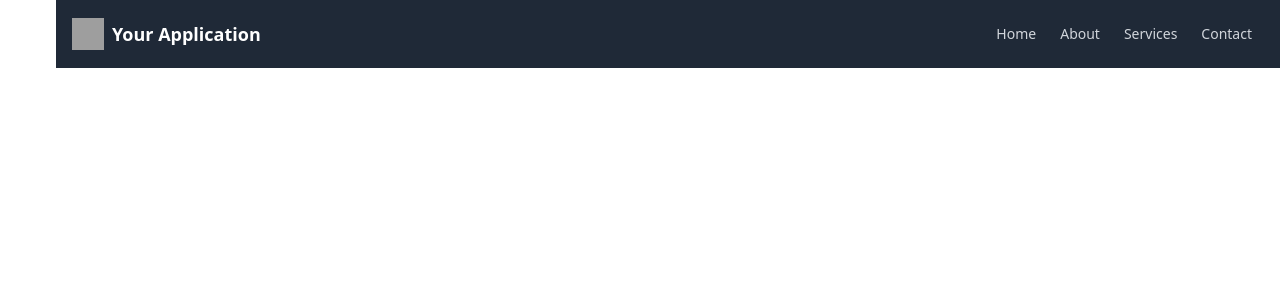
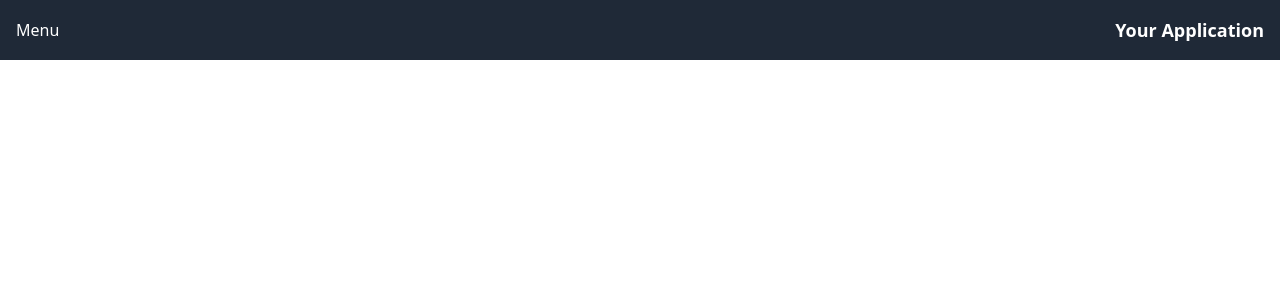
Before and after one commit to Pegiadis/mapwebapp, a React (Create React App) app: page / in a window 1280 px wide. Shown: the top 300 px of the page. Built offline with nearby package versions, Linux system fonts and the light colour scheme; grey boxes are pictures that could not be loaded.

Commit message:
Refactor the side pannel

```diff
--- a/package.json
+++ b/package.json
@@ -10,7 +10,7 @@
     "postcss": "^8.4.33",
     "react": "^18.2.0",
     "react-dom": "^18.2.0",
-    "react-scripts": "5.0.1",
+    "react-scripts": "^5.0.1",
     "tailwindcss": "^3.4.1",
     "web-vitals": "^2.1.4"
   },
--- a/src/App.js
+++ b/src/App.js
@@ -1,16 +1,17 @@
-import React from 'react';
-import TopBar from './components/TopBar'; // Assuming TopBar is in the same directory
-import LeftSidePanel from './components/LeftSidePanel'; // Import the new LeftSidePanel component
-import BurgerMenu from './components/BurgerMenu'; // Import the new BurgerMenu component
+import React, { useState } from 'react';
+import TopBar from './components/TopBar'; // make sure the path is correct
+import BurgerMenu from './components/BurgerMenu'; // make sure the path is correct
 
 const App = () => {
+    const [isPanelOpen, setIsPanelOpen] = useState(false);
+
+    const togglePanel = () => setIsPanelOpen(!isPanelOpen);
+
     return (
-        <div className="flex">
-          <BurgerMenu /> {/* Render the burger menu */}
-            <div className="flex-1">
-                <TopBar />
-                {/* Rest of your application */}
-            </div>
+        <div className="App">
+            <TopBar togglePanel={togglePanel} />
+            <BurgerMenu isPanelOpen={isPanelOpen} togglePanel={togglePanel} />
+            {/* Rest of your application */}
         </div>
     );
 };
--- a/src/components/BurgerMenu.js
+++ b/src/components/BurgerMenu.js
@@ -1,36 +1,11 @@
-import React, { useState } from 'react';
+import React from 'react';
 
-const BurgerMenu = () => {
-  const [isOpen, setIsOpen] = useState(false);
-
-  const toggleMenu = () => {
-    setIsOpen(!isOpen);
-  };
-
+const BurgerMenu = ({ isPanelOpen, togglePanel }) => {
     return (
-    <div>
-      {/* Burger Menu Button */}
-      <button
-        onClick={toggleMenu}
-        className="p-4 focus:outline-none focus:ring-2 focus:ring-offset-2 focus:ring-indigo-500"
-      >
-        {/* Icon for burger menu (can be replaced with an actual icon) */}
-        <div className="block w-6 h-0.5 bg-white mb-1"></div>
-        <div className="block w-6 h-0.5 bg-white mb-1"></div>
-        <div className="block w-6 h-0.5 bg-white"></div>
-      </button>
-
-      {/* Side Panel */}
-      {isOpen && (
-        <div className="fixed top-0 left-0 w-64 h-full bg-gray-800 text-white z-50 shadow-lg">
-          {/* Close Button */}
-          <button
-            onClick={toggleMenu}
-            className="text-gray-300 hover:text-white px-3 py-2 text-sm"
-          >
+        <div className={`fixed top-0 left-0 w-64 h-full bg-gray-800 text-white z-50 transform transition-transform duration-300 ease-in-out ${isPanelOpen ? "translate-x-0" : "-translate-x-full"}`}>
+            <button onClick={togglePanel} className="text-gray-300 hover:text-white px-3 py-2 text-sm">
                 Close
             </button>
-          {/* Menu Content */}
             <div className="p-4">
                 <div className="mb-4 bg-gray-600 p-3 rounded">Menu Item 1</div>
                 <div className="mb-4 bg-gray-600 p-3 rounded">Menu Item 2</div>
@@ -38,8 +13,6 @@ const BurgerMenu = () => {
                 {/* ... more items */}
             </div>
         </div>
-      )}
-    </div>
     );
 };
 
--- a/src/components/TopBar.js
+++ b/src/components/TopBar.js
@@ -1,20 +1,14 @@
 import React from 'react';
 
-const TopBar = () => {
+const TopBar = ({ togglePanel }) => {
     return (
-        <nav className="bg-gray-800 p-4">
-            <div className="container mx-auto flex items-center justify-between">
-                <div className="flex items-center">
-                    <img src="/your-logo.png" alt="Your Logo" className="h-8 w-8 mr-2" />
-                    <span className="text-white text-lg font-semibold">Your Application</span>
-                </div>
-                <div className="flex items-center">
-                    <a href="#" className="text-gray-300 hover:text-white px-3 py-2 rounded-md text-sm font-medium">Home</a>
-                    <a href="#" className="text-gray-300 hover:text-white px-3 py-2 rounded-md text-sm font-medium">About</a>
-                    <a href="#" className="text-gray-300 hover:text-white px-3 py-2 rounded-md text-sm font-medium">Services</a>
-                    <a href="#" className="text-gray-300 hover:text-white px-3 py-2 rounded-md text-sm font-medium">Contact</a>
-                </div>
-            </div>
+        <nav className="bg-gray-800 p-4 flex justify-between items-center">
+            <button onClick={togglePanel} className="text-white">
+                {/* Here you would include your burger menu icon */}
+                <span>Menu</span>
+            </button>
+            <span className="text-white text-lg font-semibold">Your Application</span>
+            {/* Rest of your top bar */}
         </nav>
     );
 };
```
Also changed, not shown: 1 other file (tests, documents, lock files or other folders). Lines whose indentation alone changed are shown as unchanged.
